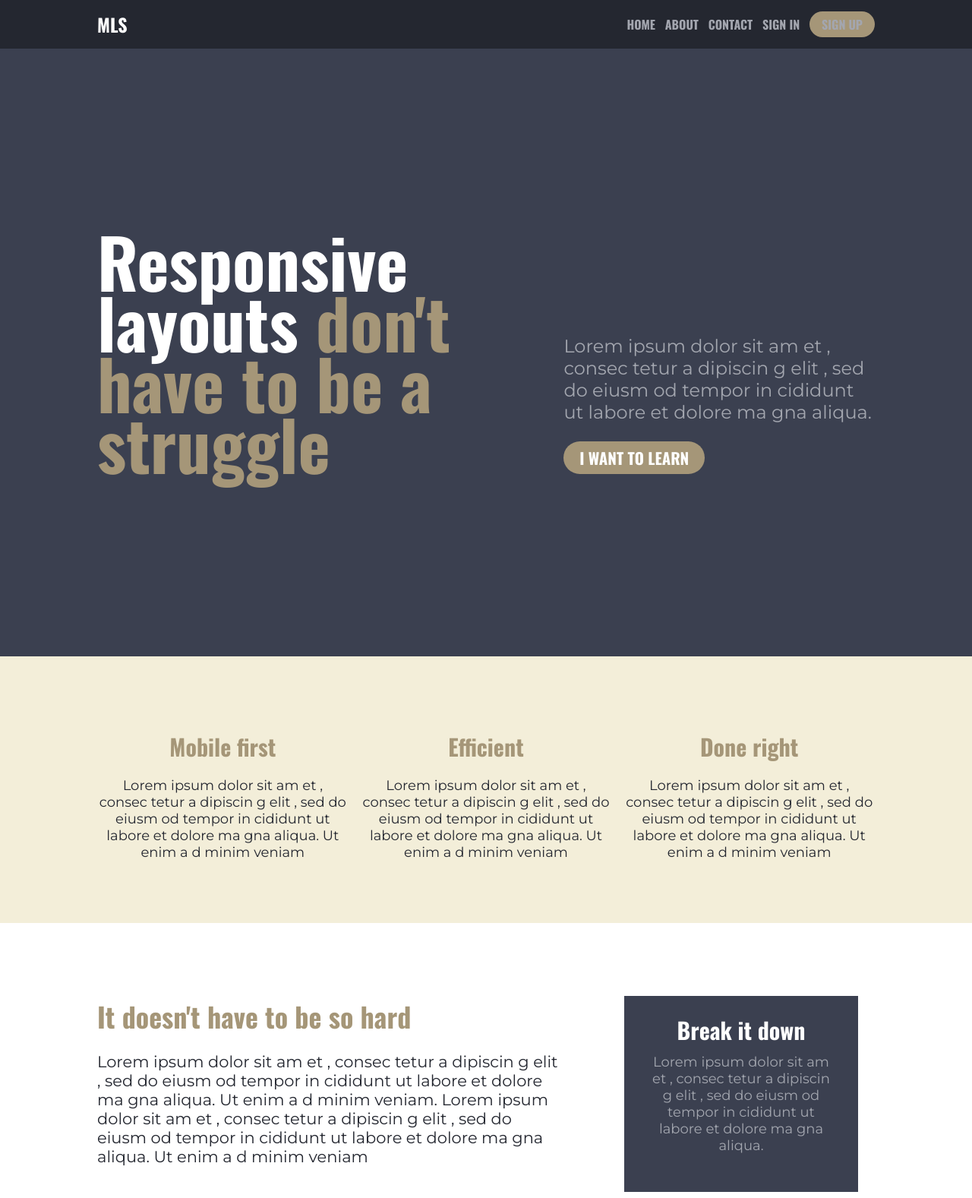
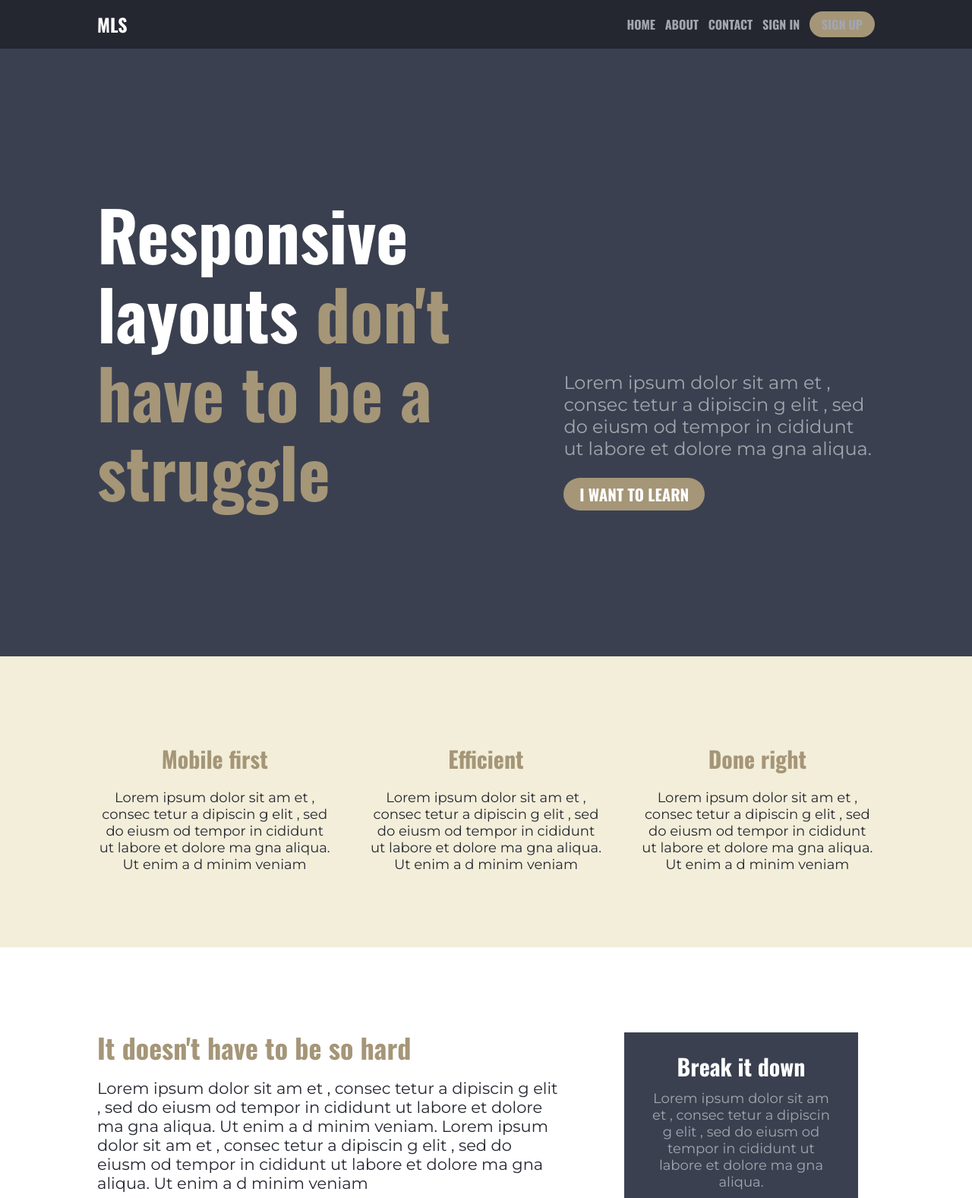
Before and after one commit to Noid3ah/flex-box-challenge, a plain HTML site: page index.html in a window 1280 px wide. Shown: the top 1577 px of the page at 76% size. Drawn offline with nearby package versions, Linux system fonts and the light colour scheme.

Commit message:
Found some bugs so i stomped them
fixed some padding issues

```diff
--- a/index.html
+++ b/index.html
@@ -4,7 +4,7 @@
     <meta charset="UTF-8">
     <meta http-equiv="X-UA-Compatible" content="IE=edge">
     <meta name="viewport" content="width=device-width, initial-scale=1.0, minimum-scale=1.0">
-    <title>Document</title>
+    <title>Flexbox</title>
     <link href="https://fonts.googleapis.com/css2?family=Montserrat&family=Oswald:wght@700&display=swap" rel="stylesheet">
     <link rel="stylesheet" href="style.css">
 </head>
--- a/style.css
+++ b/style.css
@@ -27,12 +27,12 @@ html {
   --font-xl2: 3rem;
   --font-xxl: 5.625rem;
   --font-xxl-phone: 2.8rem;
-  --font-xxl-phone-fluid: clamp(1.5rem, 2vw, 2.8rem);
+  --font-xxl-phone-fluid: clamp(3.7rem, 2vw + 2rem, 5rem);
 
   --btn-padding: 0.3em 1em;
 
   --line-height: 5.5rem;
-  --line-height-phone: 3.5rem;
+  --line-height-phone: 4rem;
 }
 
 body {
@@ -99,7 +99,7 @@ a {
 }
 
 .hero__text--big {
-  font-size: var(--font-xxl-phone);
+  font-size: var(--font-xxl-phone-fluid);
   line-height: var(--line-height-phone);
 }
 
@@ -124,6 +124,7 @@ a {
 
 .main__header {
   font-size: var(--font-xl1);
+  line-height: 2.5rem;
 }
 
 .main__para {
@@ -132,6 +133,7 @@ a {
 
 .footer__heading {
   font-size: var(--font-xl1);
+  line-height: 2.5rem;
 }
 
 .footer__sub--head {
@@ -154,7 +156,7 @@ a {
 }
 
 .section {
-  padding-block: 5vw;
+  padding-block: 5em;
 }
 
 .wrapper {
@@ -191,7 +193,7 @@ a {
   display: flex;
   flex-direction: column;
   align-items: center;
-  gap: 2rem;
+  /* gap: 2rem; */
   list-style: none;
   margin: 0;
   transform: translateX(100%);
@@ -208,6 +210,10 @@ a {
 
 .nav--active {
   transform: translateX(0%);
+}
+
+.list__item + .list__item {
+  margin-top: 3rem;
 }
 
 .nav__link {
@@ -229,7 +235,7 @@ a {
 .hero {
   background-color: var(--dark-bg-clr);
   text-align: center;
-  padding-block: 2em;
+  padding-block: 5em;
 }
 
 .section-one {
@@ -280,7 +286,7 @@ a {
   transform: rotate(45deg) translateX(-5.2px) translateY(-6px);
 }
 
-@media (min-width: 820px) {
+@media (min-width: 730px) {
   .header {
     align-items: center;
     justify-content: space-between;
@@ -307,17 +313,30 @@ a {
     justify-content: flex-end;
   }
 
+  .list__item + .list__item {
+    margin-top: 0rem;
+  }
+
   .burger {
     display: none;
   }
+
+  .hero__text--big {
+    font-size: var(--font-xxl);
+    line-height: 6rem;
+  }
   .sectionOne--flex {
     display: flex;
-    gap: 1rem;
+    gap: 3rem;
   }
   .aside {
     display: flex;
     flex-direction: row;
     gap: 0.5rem;
+  }
+
+  .aside--col {
+    padding-block: 2.5em;
   }
   .aside__sub--head {
     line-height: 1.6rem;
@@ -352,9 +371,13 @@ a {
     text-align: start;
   }
 
+  .list__item + .list__item {
+    margin-top: 0rem;
+  }
+
   .hero__text--big {
     font-size: var(--font-xxl);
-    line-height: 5rem;
+    line-height: 6.5rem;
   }
 
   .hero {
```
